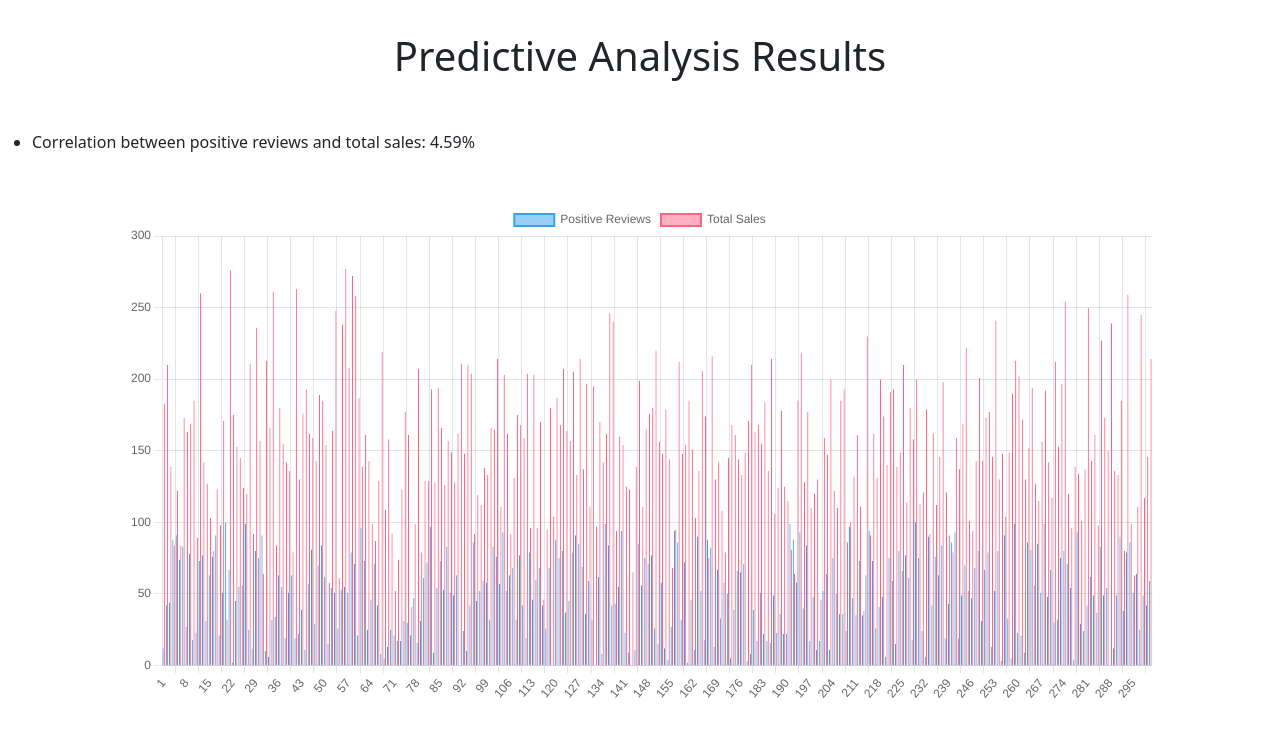
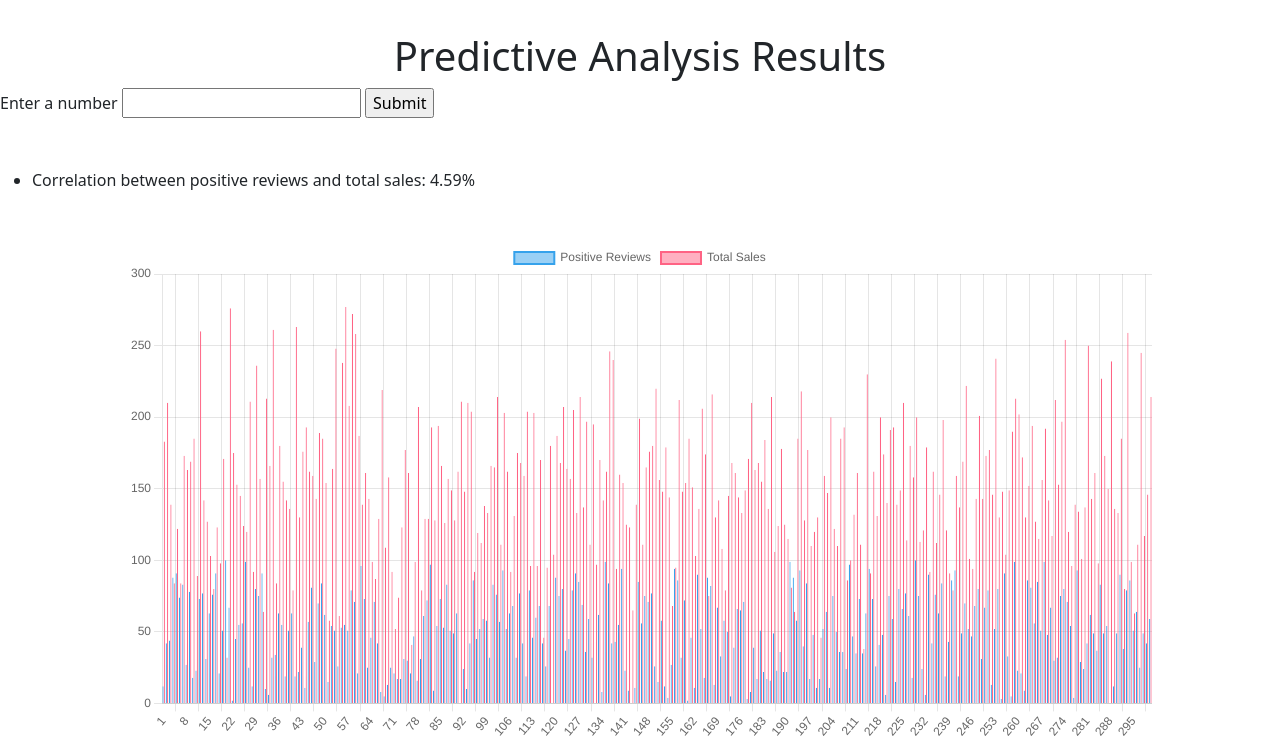
Before and after one commit to VarunPalrecha/DataMinds, a Flask app: page /postive-reviews-and-total-sales in a window 1280 px wide. Shown: the part 48-789 px from the top of the page. Before the commit the page ends 746 px from the top, so only its background shows below. Run offline with Flask 3, Linux system fonts and the light colour scheme; parts of the project's set-up code (start-up, migrations or seed data) failed here and were passed over.

Commit message:
positive reviews vs total sales

```diff
--- a/app.py
+++ b/app.py
@@ -1,11 +1,15 @@
 # TODO: prediction forms
 # TODO: model integration
 
-from flask import Flask
+from flask import Flask, request
 from flask import render_template
+from pickle import load
 
 # init app
 app = Flask(__name__)
+
+with open('models/salesvspositive.pkl', 'rb') as f:
+    salesvspositive = load(f)
 
 # routes
 @app.route("/")
@@ -36,8 +40,12 @@ def reviews():
 def addJson():
     return render_template('genOwnChart2.html')
 
-@app.route("/postive-reviews-and-total-sales")
+@app.route("/postive-reviews-and-total-sales", methods=['GET', 'POST'])
 def postiveReviewsAndTotalSales():
+    if request.method == 'POST':
+        pred = salesvspositive.predict([[float(request.form.get('positive'))]])
+        return (f'<h1 style="text-align: center;">Total sales</h1><dialog open><p>{pred[0]}</p></dialog>')
+
     return render_template('predictive2.html')
 
 @app.route("/negative-reviews-and-total-sales")
--- a/templates/predictive2.html
+++ b/templates/predictive2.html
@@ -76,6 +76,13 @@
   </nav>
 
   <h1>Predictive Analysis Results</h1>
+
+  <form action="/postive-reviews-and-total-sales" method="POST">
+    <label>Enter a number</label>
+    <input type="number" name="positive" />
+    <input type="submit" />
+  </form>
+
   <ul id="resultsList"></ul>
   <div id="barChartContainer">
     <canvas id="barChart"></canvas>
```
